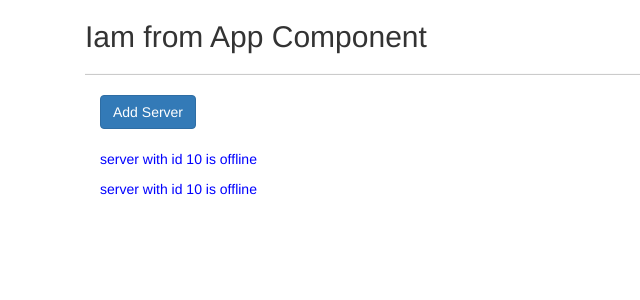
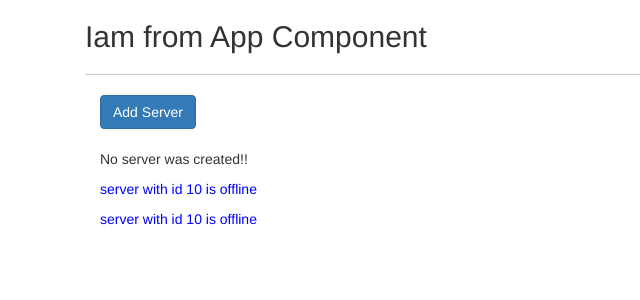
Before and after one commit to VarunPoloju/Angular, an Angular app: page / in a window 1280 px wide. Shown: the top 300 px of the page, without its empty margins (0-640 px from the left). Built offline with nearby package versions, Linux system fonts and the light colour scheme.

Commit message:
Event Binding

```diff
--- a/src/app/components/servers/servers.component.html
+++ b/src/app/components/servers/servers.component.html
@@ -1,4 +1,6 @@
-<button [disabled]="!allowNewServer" class="btn btn-primary">Add Server</button>
+<button [disabled]="!allowNewServer" (click)="onCreateServer()" class="btn btn-primary">Add Server</button>
 <br><br>
+
+<p>{{serverCreationStatus}}</p>
 <app-server></app-server>
 <app-server></app-server>
--- a/src/app/components/servers/servers.component.ts
+++ b/src/app/components/servers/servers.component.ts
@@ -7,13 +7,17 @@
 })
 export class ServersComponent implements OnInit {
   allowNewServer = false;
+  serverCreationStatus = 'No server was created!!'
   constructor() {
     setTimeout(() => {
       this.allowNewServer = true
-    }, 2000);
+    }, 1000);
   }
 
   ngOnInit(): void {
   }
 
+  onCreateServer() {
+    this.serverCreationStatus = 'server was created!'
+  }
 }
```
